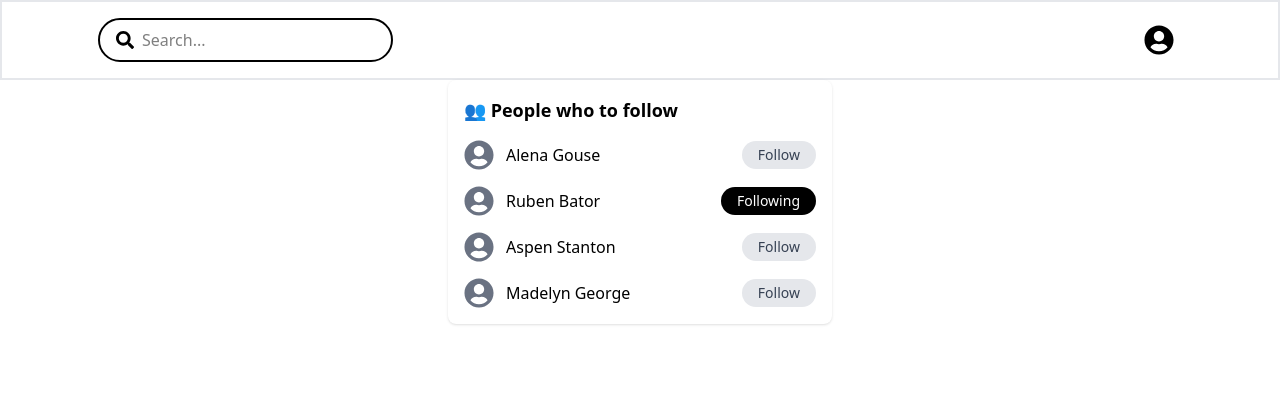
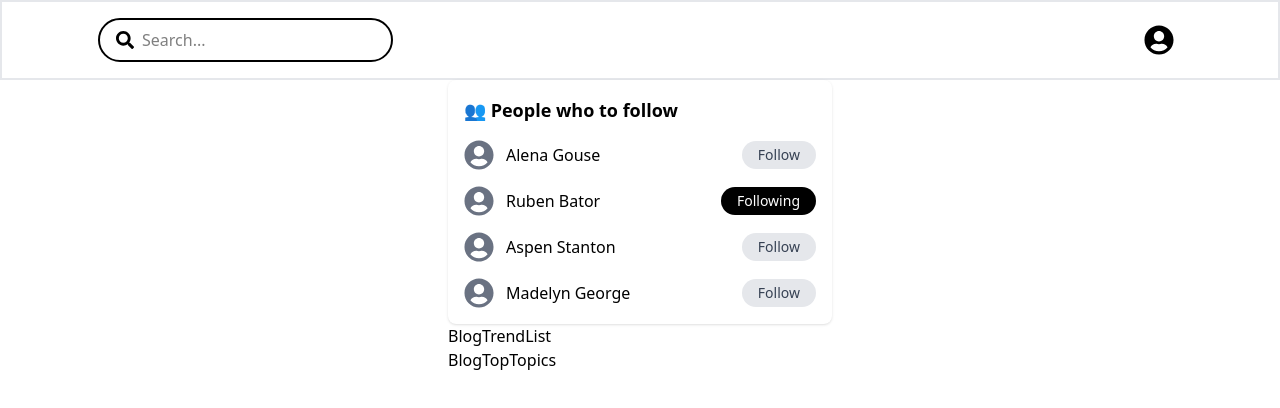
Before and after one commit to williamscodebox/ts-demos, a React (Vite) app: page / in a window 1280 px wide. Shown: the top 408 px of the page. Built offline with nearby package versions, Linux system fonts and the light colour scheme.

Commit message:
updated Blog

```diff
--- a/src/App.tsx
+++ b/src/App.tsx
@@ -3,6 +3,8 @@ import type { Blog } from "./types/types";
 import BlogNavigation from "./components/BlogNavigation";
 import "./App.css";
 import BlogPeopleToFollow from "./components/BlogPeopleToFollow";
+import BlogTrendList from "./components/BlogTrendList";
+import BlogTopTopics from "./components/BlogTopTopics";
 
 function App() {
   const [isModalOpen, setModalOpen] = useState(false);
@@ -15,6 +17,8 @@ function App() {
       </div>  */}
         <div className="w-[30%]">
           <BlogPeopleToFollow />
+          <BlogTrendList />
+          <BlogTopTopics />
         </div>
       </div>
     </div>
```
